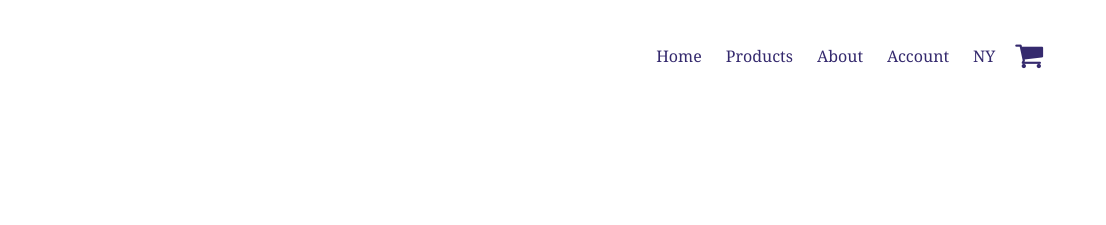
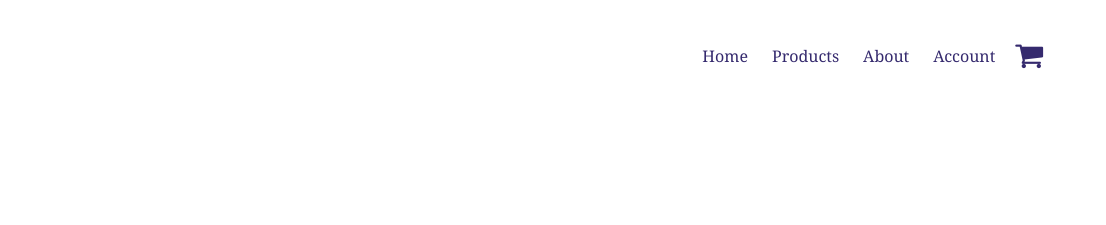
Before and after one commit to Noroff-FEU-Assignments/cross-course-project-vanjama, a plain HTML site: page index.html in a window 1280 px wide. Shown: the top 225 px of the page, 174-1280 px from the left. Drawn offline with Linux system fonts and the light colour scheme.

Commit message:
index
update

```diff
--- a/index.html
+++ b/index.html
@@ -27,7 +27,6 @@
         <li><a href="product.html">Products</a></li>
         <li><a href="about.html">About</a></li>
         <li><a href="contact.html">Account</a></li>
-        <li><a href="ny.html">NY</a></li>
     </ul>
 </nav>
 <h6><a href="checkout.html" class="fa fa-shopping-cart"></a></h6>
```
